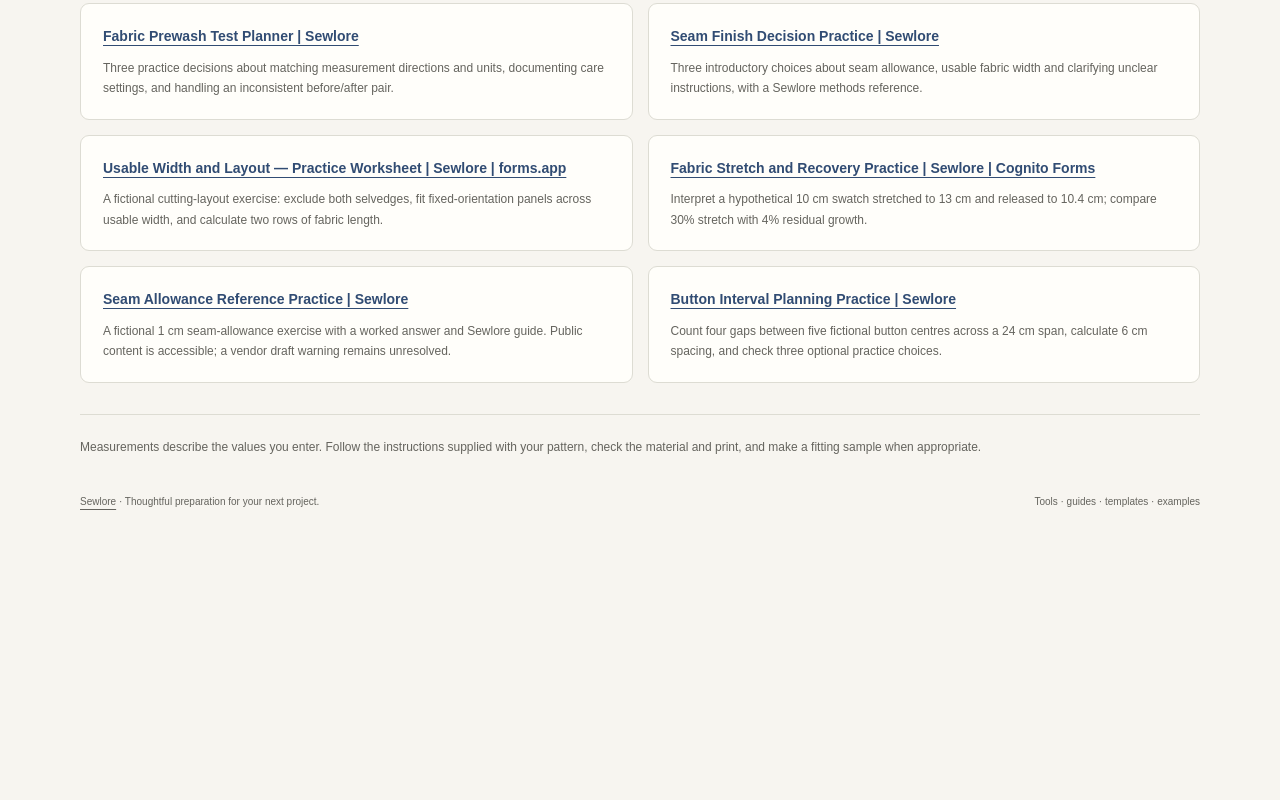
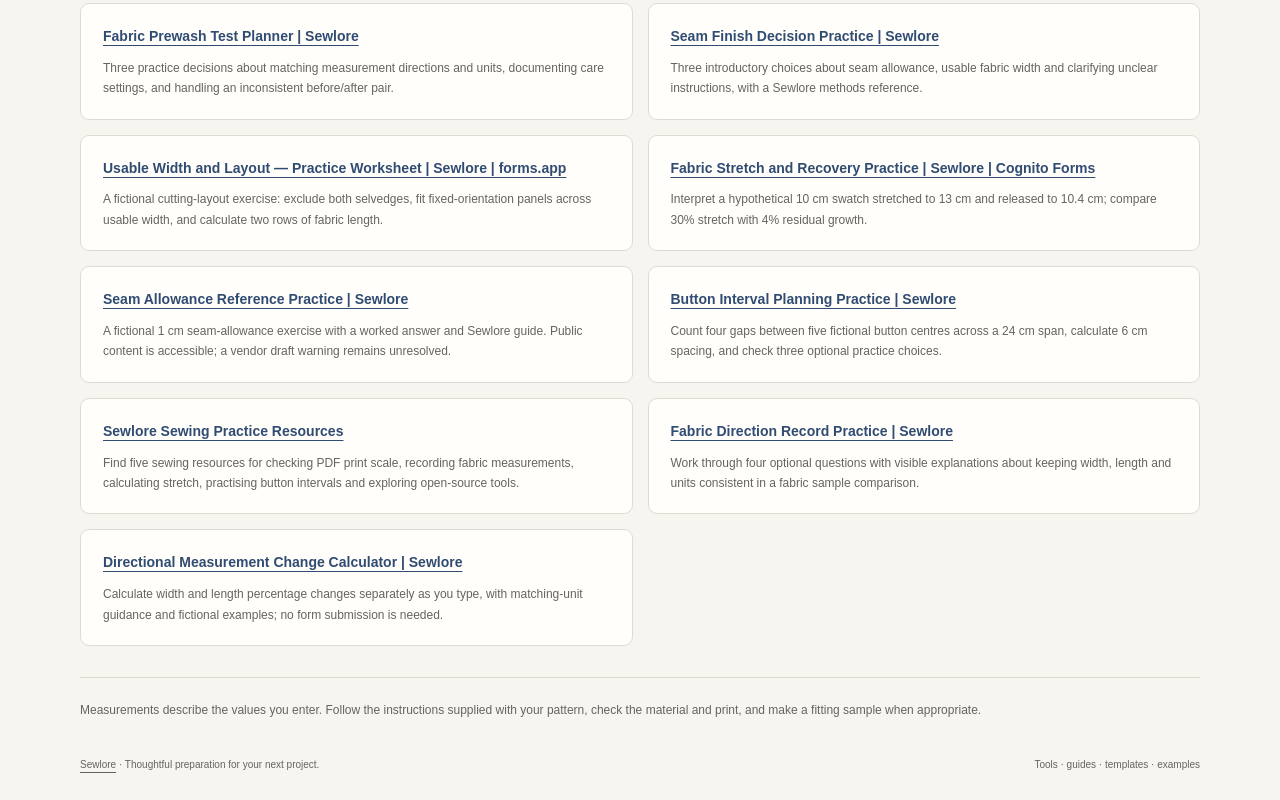
Before and after one commit to gokimedia/sewlore-sewing-tools, a website: page resources.html in a window 1280 px wide. Shown: the part 9155-9955 px from the top of the page. Before the commit the page ends 9692 px from the top, so only its background shows below. Drawn offline with Linux system fonts and the light colour scheme.

Commit message:
Add verified sewing learning resources

```diff
--- a/resources.html
+++ b/resources.html
@@ -190,6 +190,9 @@
         <li><a href="https://www.cognitoforms.com/Sewlore1/FabricStretchAndRecoveryPracticeSewlore">Fabric Stretch and Recovery Practice | Sewlore | Cognito Forms</a><p>Interpret a hypothetical 10 cm swatch stretched to 13 cm and released to 10.4 cm; compare 30% stretch with 4% residual growth.</p></li>
         <li><a href="https://selami.aidaform.com/seam-allowance-reference-worksheet">Seam Allowance Reference Practice | Sewlore</a><p>A fictional 1 cm seam-allowance exercise with a worked answer and Sewlore guide. Public content is accessible; a vendor draft warning remains unresolved.</p></li>
         <li><a href="https://woorise.com/sewlore/button-interval-planning-practice-sewlore">Button Interval Planning Practice | Sewlore</a><p>Count four gaps between five fictional button centres across a 24 cm span, calculate 6 cm spacing, and check three optional practice choices.</p></li>
+        <li><a href="https://woorise.com/sewlore/">Sewlore Sewing Practice Resources</a><p>Find five sewing resources for checking PDF print scale, recording fabric measurements, calculating stretch, practising button intervals and exploring open-source tools.</p></li>
+        <li><a href="https://sewing-selami.involve.me/fabric-direction-record-practice-sewlore">Fabric Direction Record Practice | Sewlore</a><p>Work through four optional questions with visible explanations about keeping width, length and units consistent in a fabric sample comparison.</p></li>
+        <li><a href="https://forms.fillout.com/t/fsxvfKLztNus">Directional Measurement Change Calculator | Sewlore</a><p>Calculate width and length percentage changes separately as you type, with matching-unit guidance and fictional examples; no form submission is needed.</p></li>
       </ul>
     </section>
     <p class="directory-method-note">Measurements describe the values you enter. Follow the instructions supplied with your pattern, check the material and print, and make a fitting sample when appropriate.</p>
```
Also changed, not shown: README.md.
